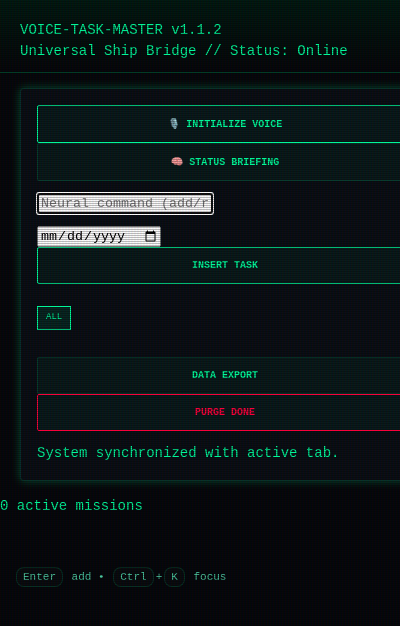
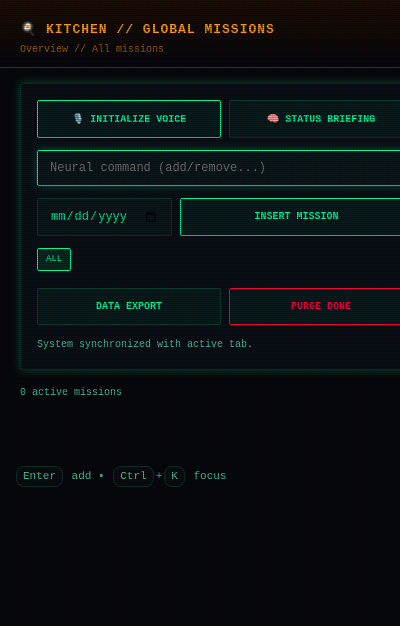
Before and after one commit to EngThi/voice-task-master, a browser extension: page popup.html in a window 400 px wide. Shown: the top 626 px of the page. Drawn offline with Linux system fonts and the light colour scheme.

Commit message:
refactor: remove unused options page + add kitchen mode + i18n auto-detect
- Remove options.html and options.js (backend URL field was dead code)
- manifest.json: bump to v1.4.0, remove options_page, add tabs permission
- popup.html: kitchen mode header + global mission count when on /kitchen
- popup.js: detectKitchenMode() shows different UI on /kitchen vs project page
- i18n.js: auto-detect navigator.language, supports PT-BR, EN, ES, ZH-CN, FR, JA
- content.js: recognition.lang now uses detected locale
- Fix voice recognition infinite loop on onend

```diff
--- /dev/null
+++ b/i18n.js
@@ -0,0 +1,160 @@
+/* VTM i18n — auto-detect locale, no config needed */
+const VTM_I18N = (() => {
+  const lang = (navigator.language || "en").toLowerCase();
+
+  const LOCALES = {
+    "pt": {
+      voiceLang: "pt-BR",
+      placeholder: "Comando neural (adicionar/remover...)",
+      btnVoice: "🎙️ Iniciar Voz",
+      btnAdd: "Inserir Missão",
+      btnStandup: "🧠 Relatório",
+      btnExport: "Exportar Dados",
+      btnClearDone: "Limpar Concluídas",
+      hintReady: "Sistema pronto.",
+      hintSync: "Sistema sincronizado com aba ativa.",
+      hintShip: "Ship confirmado. Bom trabalho, Chef.",
+      hintNoTasks: "Nenhuma tarefa concluída.",
+      hintCopied: "Ship Log copiado!",
+      hintExported: "Tarefas exportadas (JSON).",
+      hintVoiceError: "Erro de voz",
+      hintNoVoice: "Voz não suportada neste navegador.",
+      hintUplink: "Uplink",
+      activeMissions: (n) => `${n} missão(ões) ativa(s)`,
+      kitchenTitle: "🍳 KITCHEN // MISSÕES GLOBAIS",
+      kitchenSubtitle: "Visão geral // Todas as missões",
+      projectTitle: "VOICE-TASK-MASTER",
+      projectSubtitle: "Universal Ship Bridge // Status: Online",
+      shipLogHeader: (name) => `# Ship Log: ${name}\n\n`,
+      gridClear: "Grade Limpa.",
+    },
+    "es": {
+      voiceLang: "es-ES",
+      placeholder: "Comando neural (agregar/eliminar...)",
+      btnVoice: "🎙️ Iniciar Voz",
+      btnAdd: "Insertar Misión",
+      btnStandup: "🧠 Informe",
+      btnExport: "Exportar Datos",
+      btnClearDone: "Limpiar Completadas",
+      hintReady: "Sistema listo.",
+      hintSync: "Sistema sincronizado con pestaña activa.",
+      hintShip: "Ship confirmado. Buen trabajo, Chef.",
+      hintNoTasks: "No hay tareas completadas.",
+      hintCopied: "Ship Log copiado!",
+      hintExported: "Tareas exportadas (JSON).",
+      hintVoiceError: "Error de voz",
+      hintNoVoice: "Voz no soportada en este navegador.",
+      hintUplink: "Uplink",
+      activeMissions: (n) => `${n} misión(es) activa(s)`,
+      kitchenTitle: "🍳 KITCHEN // MISIONES GLOBALES",
+      kitchenSubtitle: "Vista general // Todas las misiones",
+      projectTitle: "VOICE-TASK-MASTER",
+      projectSubtitle: "Universal Ship Bridge // Estado: Online",
+      shipLogHeader: (name) => `# Ship Log: ${name}\n\n`,
+      gridClear: "Cuadrícula Limpia.",
+    },
+    "zh": {
+      voiceLang: "zh-CN",
+      placeholder: "神经指令（添加/删除...）",
+      btnVoice: "🎙️ 启动语音",
+      btnAdd: "插入任务",
+      btnStandup: "🧠 状态报告",
+      btnExport: "导出数据",
+      btnClearDone: "清除已完成",
+      hintReady: "系统就绪。",
+      hintSync: "系统已与当前标签页同步。",
+      hintShip: "发布确认。干得好，厨师。",
+      hintNoTasks: "没有已完成的任务。",
+      hintCopied: "Ship Log 已复制！",
+      hintExported: "任务已导出（JSON）。",
+      hintVoiceError: "语音错误",
+      hintNoVoice: "此浏览器不支持语音。",
+      hintUplink: "上行链路",
+      activeMissions: (n) => `${n} 个活跃任务`,
+      kitchenTitle: "🍳 厨房 // 全局任务",
+      kitchenSubtitle: "总览 // 所有任务",
+      projectTitle: "VOICE-TASK-MASTER",
+      projectSubtitle: "Universal Ship Bridge // 状态: 在线",
+      shipLogHeader: (name) => `# Ship Log: ${name}\n\n`,
+      gridClear: "网格清空。",
+    },
+    "fr": {
+      voiceLang: "fr-FR",
+      placeholder: "Commande neurale (ajouter/supprimer...)",
+      btnVoice: "🎙️ Activer Voix",
+      btnAdd: "Insérer Mission",
+      btnStandup: "🧠 Rapport",
+      btnExport: "Exporter Données",
+      btnClearDone: "Purger Terminées",
+      hintReady: "Système prêt.",
+      hintSync: "Système synchronisé avec l'onglet actif.",
+      hintShip: "Ship confirmé. Bon travail, Chef.",
+      hintNoTasks: "Aucune tâche terminée.",
+      hintCopied: "Ship Log copié!",
+      hintExported: "Tâches exportées (JSON).",
+      hintVoiceError: "Erreur vocale",
+      hintNoVoice: "Voix non supportée dans ce navigateur.",
+      hintUplink: "Uplink",
+      activeMissions: (n) => `${n} mission(s) active(s)`,
+      kitchenTitle: "🍳 KITCHEN // MISSIONS GLOBALES",
+      kitchenSubtitle: "Vue d'ensemble // Toutes les missions",
+      projectTitle: "VOICE-TASK-MASTER",
+      projectSubtitle: "Universal Ship Bridge // Statut: En ligne",
+      shipLogHeader: (name) => `# Ship Log: ${name}\n\n`,
+      gridClear: "Grille Vide.",
+    },
+    "ja": {
+      voiceLang: "ja-JP",
+      placeholder: "ニューラルコマンド（追加/削除...）",
+      btnVoice: "🎙️ 音声開始",
+      btnAdd: "ミッション追加",
+      btnStandup: "🧠 ステータス報告",
+      btnExport: "データ出力",
+      btnClearDone: "完了済みを削除",
+      hintReady: "システム準備完了。",
+      hintSync: "アクティブタブと同期済み。",
+      hintShip: "Ship確認。よくやった、シェフ。",
+      hintNoTasks: "完了したタスクがありません。",
+      hintCopied: "Ship Logをコピーしました！",
+      hintExported: "タスクをエクスポートしました（JSON）。",
+      hintVoiceError: "音声エラー",
+      hintNoVoice: "このブラウザは音声未対応です。",
+      hintUplink: "アップリンク",
+      activeMissions: (n) => `アクティブミッション: ${n}件`,
+      kitchenTitle: "🍳 キッチン // グローバルミッション",
+      kitchenSubtitle: "概要 // 全ミッション",
+      projectTitle: "VOICE-TASK-MASTER",
+      projectSubtitle: "Universal Ship Bridge // ステータス: オンライン",
+      shipLogHeader: (name) => `# Ship Log: ${name}\n\n`,
+      gridClear: "グリッドクリア。",
+    },
+    "en": {
+      voiceLang: "en-US",
+      placeholder: "Neural command (add/remove...)",
+      btnVoice: "🎙️ Initialize Voice",
+      btnAdd: "Insert Mission",
+      btnStandup: "🧠 Status Briefing",
+      btnExport: "Data Export",
+      btnClearDone: "Purge Done",
+      hintReady: "System Ready.",
+      hintSync: "System synchronized with active tab.",
+      hintShip: "Ship confirmed. Great work, Chef.",
+      hintNoTasks: "No completed tasks found.",
+      hintCopied: "Ship Log copied to clipboard!",
+      hintExported: "Tasks exported to clipboard (JSON).",
+      hintVoiceError: "Voice error",
+      hintNoVoice: "Voice not supported in this browser.",
+      hintUplink: "Uplink",
+      activeMissions: (n) => `${n} active mission${n !== 1 ? "s" : ""}`,
+      kitchenTitle: "🍳 KITCHEN // GLOBAL MISSIONS",
+      kitchenSubtitle: "Overview // All missions",
+      projectTitle: "VOICE-TASK-MASTER",
+      projectSubtitle: "Universal Ship Bridge // Status: Online",
+      shipLogHeader: (name) => `# Ship Log: ${name}\n\n`,
+      gridClear: "Grid Clear.",
+    },
+  };
+
+  const match = Object.keys(LOCALES).find(k => lang.startsWith(k)) || "en";
+  return LOCALES[match];
+})();
--- a/popup.html
+++ b/popup.html
@@ -7,9 +7,9 @@
     <link rel="stylesheet" href="style.css" />
   </head>
   <body>
-    <header>
-      <div class="title">VOICE-TASK-MASTER v1.1.2</div>
-      <div class="subtitle">Universal Ship Bridge // Status: Online</div>
+    <header id="vtm-header">
+      <div class="title" id="headerTitle">VOICE-TASK-MASTER v1.4.0</div>
+      <div class="subtitle" id="headerSubtitle">Universal Ship Bridge // Status: Online</div>
     </header>
 
     <section class="panel">
@@ -27,8 +27,7 @@
         <button id="btnAdd" class="btn primary">Insert Task</button>
       </div>
 
-      <!-- Dynamic Project Filter — onclick removido, wired via popup.js -->
-      <div id="filterBar" class="filter-bar" style="margin: 10px 0; display: flex; gap: 5px;">
+      <div id="filterBar" class="filter-bar">
         <div class="tag-btn active" data-tag="all">ALL</div>
         <div class="tag-btn" data-tag="project" style="display:none;">#PROJECT</div>
       </div>
@@ -43,7 +42,7 @@
 
     <section class="list">
       <div class="listHeader">
-        <div id="count">0/0 in view</div>
+        <div id="count">0 active missions</div>
       </div>
       <div id="tasks" class="task-list"></div>
     </section>
@@ -54,6 +53,7 @@
       </div>
     </footer>
 
+    <script src="i18n.js"></script>
     <script src="popup.js"></script>
   </body>
 </html>
--- a/popup.js
+++ b/popup.js
@@ -10,30 +10,61 @@
 
 let activeProject = null;
 let currentFilter = "all";
+let isKitchenMode = false;
+
+/* --- APPLY i18n --- */
+function applyLocale() {
+  taskText.placeholder = VTM_I18N.placeholder;
+  btnVoice.textContent = VTM_I18N.btnVoice;
+  el("btnAdd").textContent = VTM_I18N.btnAdd;
+  el("btnStandup").textContent = VTM_I18N.btnStandup;
+  el("btnExport").textContent = VTM_I18N.btnExport;
+  el("btnClearDone").textContent = VTM_I18N.btnClearDone;
+  hintEl.textContent = VTM_I18N.hintSync;
+}
 
 /* --- DATA LAYER --- */
-async function loadTasks() { const data = await chrome.storage.local.get([STORAGE_KEY]); return data[STORAGE_KEY] || []; }
-async function saveTasks(tasks) { await chrome.storage.local.set({ [STORAGE_KEY]: tasks }); }
+async function loadTasks() {
+  const data = await chrome.storage.local.get([STORAGE_KEY]);
+  return data[STORAGE_KEY] || [];
+}
+async function saveTasks(tasks) {
+  await chrome.storage.local.set({ [STORAGE_KEY]: tasks });
+}
 
+/* --- CONTEXT + KITCHEN MODE --- */
 async function checkContext() {
   const data = await chrome.storage.local.get([CONTEXT_KEY]);
   activeProject = data[CONTEXT_KEY] || null;
-  if (activeProject && activeProject.name) {
-    setHint(`Uplink: ${activeProject.name.substring(0,15)}`);
+
+  isKitchenMode = !activeProject || !activeProject.id;
+
+  if (isKitchenMode) {
+    // Kitchen: global overview mode
+    el("headerTitle").textContent = VTM_I18N.kitchenTitle;
+    el("headerSubtitle").textContent = VTM_I18N.kitchenSubtitle;
+    el("vtm-header").classList.add("kitchen-mode");
+    const tagBtn = document.querySelector('[data-tag="project"]');
+    if (tagBtn) tagBtn.style.display = "none";
+  } else {
+    // Project mode
+    el("headerTitle").textContent = `${VTM_I18N.projectTitle} v1.4.0`;
+    el("headerSubtitle").textContent = `${activeProject.name.toUpperCase()} // ${VTM_I18N.projectSubtitle.split("//")[1].trim()}`;
+    el("vtm-header").classList.remove("kitchen-mode");
     const tagBtn = document.querySelector('[data-tag="project"]');
     if (tagBtn) {
-      const label = activeProject.id ? `#${activeProject.id.toUpperCase()}` : "#Kitchen";
-      tagBtn.textContent = label;
+      tagBtn.textContent = `#${activeProject.id.toUpperCase()}`;
       tagBtn.style.display = "block";
     }
+    setHint(`${VTM_I18N.hintUplink}: ${activeProject.name.substring(0, 18)}`);
   }
 }
 
 /* --- UI ENGINE --- */
 function setHint(msg) {
   hintEl.textContent = msg || "";
-  hintEl.style.color = activeProject ? "#ffcc00" : "#00ff9d";
-  setTimeout(() => { if (hintEl.textContent === msg) hintEl.textContent = "System Ready."; }, 4000);
+  hintEl.style.color = isKitchenMode ? "#4ecca3" : (activeProject ? "#ffcc00" : "#00ff9d");
+  setTimeout(() => { if (hintEl.textContent === msg) hintEl.textContent = VTM_I18N.hintReady; }, 4000);
 }
 
 const GROUP_LABELS = {
@@ -50,13 +81,18 @@
 
 function render(tasks) {
   tasksEl.innerHTML = "";
-  const filtered =
-    currentFilter === "all" ? tasks :
-    currentFilter === "project" ? tasks.filter(t => t.projectId === activeProject?.id) :
-    tasks.filter(t => t.text.toLowerCase().includes(`#${currentFilter}`));
+
+  let filtered;
+  if (currentFilter === "all") {
+    filtered = isKitchenMode ? tasks : tasks.filter(t => t.projectId === activeProject?.id || !t.projectId);
+  } else if (currentFilter === "project") {
+    filtered = tasks.filter(t => t.projectId === activeProject?.id);
+  } else {
+    filtered = tasks.filter(t => t.text.toLowerCase().includes(`#${currentFilter}`));
+  }
 
   const active = filtered.filter(t => !t.done).length;
-  countEl.textContent = `${active} active missions`;
+  countEl.textContent = VTM_I18N.activeMissions(active);
 
   filtered.forEach(t => {
     const wrap = document.createElement("div");
@@ -90,7 +126,8 @@
       const all = await loadTasks();
       const idx = all.findIndex(x => x.id === t.id);
       if (idx !== -1) all[idx].done = e.target.checked;
-      await saveTasks(all); render(all);
+      await saveTasks(all);
+      render(all);
     };
 
     wrap.querySelector(".del").onclick = async () => {
@@ -105,40 +142,37 @@
 
 /* --- MISSION CONTROL --- */
 async function celebrateShip() {
-  // Guard against connection error when tab has no content script
   chrome.tabs.query({ active: true, currentWindow: true }, (tabs) => {
     if (!tabs[0]?.id) return;
     chrome.tabs.sendMessage(tabs[0].id, { type: "CELEBRATE_SHIP" }, () => {
-      if (chrome.runtime.lastError) {
-        // Tab doesn't have content script — ignore silently
-      }
+      if (chrome.runtime.lastError) { /* tab sem content script — ok */ }
     });
   });
   const all = await loadTasks();
   const remaining = all.filter(t => !t.done);
   await saveTasks(remaining);
   render(remaining);
-  speak("Ship confirmed. Great work, Chef.");
+  speak(VTM_I18N.hintShip);
 }
 
 async function generateShipLog() {
   const all = await loadTasks();
   const done = all.filter(t => t.done && (!activeProject || !activeProject.id || t.projectId === activeProject.id));
-  if (done.length === 0) { setHint("No completed tasks found."); return; }
+  if (done.length === 0) { setHint(VTM_I18N.hintNoTasks); return; }
 
   const groups = {};
   done.forEach(t => { groups[t.group] = groups[t.group] || []; groups[t.group].push(t.text); });
 
-  let md = `# Ship Log: ${activeProject?.name || "VTM Session"}\n\n`;
+  let md = VTM_I18N.shipLogHeader(activeProject?.name || "VTM Session");
   for (const g in groups) { md += `### ${g}\n- ${groups[g].join("\n- ")}\n\n`; }
 
   await navigator.clipboard.writeText(md);
-  setHint("Ship Log copied to clipboard!");
+  setHint(VTM_I18N.hintCopied);
 }
 
 function speak(txt) {
   const u = new SpeechSynthesisUtterance(txt);
-  u.lang = "en-US";
+  u.lang = VTM_I18N.voiceLang;
   window.speechSynthesis.speak(u);
 }
 
@@ -199,24 +233,52 @@
   }, { offset: Number.NEGATIVE_INFINITY }).element;
 }
 
-/* --- VOICE --- */
+/* --- VOICE — fixed infinite loop --- */
 let recognition = null;
+let voiceActive = false;
+
 async function toggleVoice() {
   const SR = window.SpeechRecognition || window.webkitSpeechRecognition;
-  if (!SR) { setHint("Voice not supported in this browser."); return; }
-  if (recognition) {
-    recognition.stop();
+  if (!SR) { setHint(VTM_I18N.hintNoVoice); return; }
+
+  if (voiceActive) {
+    recognition?.stop();
     recognition = null;
+    voiceActive = false;
     btnVoice.classList.remove("recording");
     return;
   }
+
   recognition = new SR();
-  recognition.lang = "en-US";
+  recognition.lang = VTM_I18N.voiceLang;
   recognition.interimResults = false;
+  recognition.continuous = false;
+  voiceActive = true;
   btnVoice.classList.add("recording");
-  recognition.onresult = (ev) => { addTask(ev.results[0][0].transcript); toggleVoice(); };
-  recognition.onerror = (ev) => { setHint(`Voice error: ${ev.error}`); toggleVoice(); };
-  recognition.onend = () => { if (recognition) toggleVoice(); };
+
+  recognition.onresult = (ev) => {
+    addTask(ev.results[0][0].transcript);
+    voiceActive = false;
+    recognition = null;
+    btnVoice.classList.remove("recording");
+  };
+
+  recognition.onerror = (ev) => {
+    setHint(`${VTM_I18N.hintVoiceError}: ${ev.error}`);
+    voiceActive = false;
+    recognition = null;
+    btnVoice.classList.remove("recording");
+  };
+
+  // Fixed: onend no longer calls toggleVoice() — prevents infinite loop
+  recognition.onend = () => {
+    if (voiceActive) {
+      voiceActive = false;
+      recognition = null;
+      btnVoice.classList.remove("recording");
+    }
+  };
+
   recognition.start();
 }
 
@@ -245,7 +307,7 @@
   const all = await loadTasks();
   const json = JSON.stringify(all, null, 2);
   await navigator.clipboard.writeText(json);
-  setHint("Tasks exported to clipboard (JSON).");
+  setHint(VTM_I18N.hintExported);
 });
 
 taskText.addEventListener("keydown", (e) => { if (e.key === "Enter") addTask(taskText.value); });
@@ -255,4 +317,9 @@
   if (e.ctrlKey && e.key.toLowerCase() === "k") { e.preventDefault(); taskText.focus(); }
 });
 
-(async function init() { await checkContext(); render(await loadTasks()); taskText.focus(); })();
+(async function init() {
+  applyLocale();
+  await checkContext();
+  render(await loadTasks());
+  taskText.focus();
+})();
--- a/style.css
+++ b/style.css
@@ -7,6 +7,8 @@
   --danger:#ff003c;
   --border:rgba(0, 255, 157, 0.15);
   --glow: 0 0 10px rgba(0, 255, 157, 0.3);
+  --kitchen:#ff9f1c;
+  --kitchen-glow: 0 0 10px rgba(255, 159, 28, 0.3);
 }
 
 *{box-sizing:border-box;font-family: 'JetBrains Mono', 'Fira Code', ui-monospace, monospace}
@@ -50,7 +52,23 @@
   padding: 20px 20px 10px 20px;
   background: linear-gradient(to bottom, #001a11, transparent);
   border-bottom: 1px solid var(--border);
+  transition: background 0.3s ease, border-color 0.3s ease;
 }
+
+/* Kitchen mode header — warm orange instead of green */
+header.kitchen-mode {
+  background: linear-gradient(to bottom, #1a0e00, transparent);
+  border-bottom: 1px solid rgba(255, 159, 28, 0.3);
+}
+header.kitchen-mode .title {
+  color: var(--kitchen);
+}
+header.kitchen-mode .subtitle {
+  color: rgba(255, 159, 28, 0.6);
+}
+
+.title { font-size: 13px; font-weight: bold; letter-spacing: 1px; }
+.subtitle { font-size: 10px; color: var(--muted); margin-top: 2px; }
 
 .panel {
   margin: 15px 20px;
@@ -81,7 +99,7 @@
 
 /* Filter Bar */
 .filter-bar {
-  margin: 0 20px 10px 20px;
+  margin: 0;
   display: flex;
   gap: 8px;
   overflow-x: auto;
@@ -94,21 +112,13 @@
   background: rgba(0, 255, 157, 0.05);
   color: var(--muted);
   cursor: pointer;
+  border-radius: 2px;
+  white-space: nowrap;
 }
 .tag-btn.active {
   border-color: var(--accent);
   color: var(--accent);
   background: rgba(0, 255, 157, 0.1);
-}
-
-/* Batch Import Modal/Area */
-#importArea {
-  display: none;
-  width: 100%;
-  height: 100px;
-  margin-top: 10px;
-  font-size: 11px;
-  border-color: var(--border);
 }
 
 .btn {
@@ -135,9 +145,19 @@
   border-left: 2px solid var(--accent);
   border-radius: 0 4px 4px 0;
   background:rgba(0, 255, 157, 0.02);
+  padding: 8px 10px;
+  display: flex;
+  align-items: flex-start;
+  gap: 8px;
 }
+.task .main { flex: 1; min-width: 0; }
+.task .text { font-size: 12px; word-break: break-word; }
+.task .meta { font-size: 9px; color: var(--muted); margin-top: 3px; display: flex; gap: 6px; flex-wrap: wrap; }
+.task .del { font-size: 14px; color: var(--muted); flex-shrink: 0; padding: 0 4px; line-height: 1; }
+.task .del:hover { color: var(--danger); }
+.task.done { opacity: 0.45; }
+.task.done .text { text-decoration: line-through; }
 .task:hover{background: rgba(0, 255, 157, 0.05);}
-
 
 .btn.recording {
   background: rgba(255, 92, 122, 0.1);
@@ -152,6 +172,24 @@
   100% { transform: scale(1); box-shadow: 0 0 0 0 rgba(255, 92, 122, 0); }
 }
 
+.row { display: flex; gap: 8px; }
+.input {
+  flex: 1;
+  padding: 10px 12px;
+  background: rgba(0,255,157,0.03);
+  border: 1px solid var(--border);
+  border-radius: 2px;
+  color: var(--text);
+  font-size: 12px;
+  outline: none;
+}
+.input:focus { border-color: var(--accent); box-shadow: var(--glow); }
+.input.small { flex: 0 0 130px; }
+
+.listHeader { padding: 0 20px 6px 20px; font-size: 10px; color: var(--muted); }
+.list { padding-bottom: 10px; }
+.task-list { padding: 0 20px; display: flex; flex-direction: column; gap: 6px; }
+
 footer{padding:0 14px 14px 14px}
 .kbd{font-size:11px;color:var(--muted)}
 .kbd span{
@@ -163,5 +201,12 @@
   background:rgba(255,255,255,.02);
 }
 
+.hint{
+  font-size: 10px;
+  color: var(--muted);
+  min-height: 16px;
+  transition: color 0.3s ease;
+}
+
 @keyframes flash { 0%,100%{border-color:var(--accent)} 50%{border-color:#39ff14} }
 .flash { animation: flash 0.4s ease; }
```
Also changed, not shown: manifest.json.
